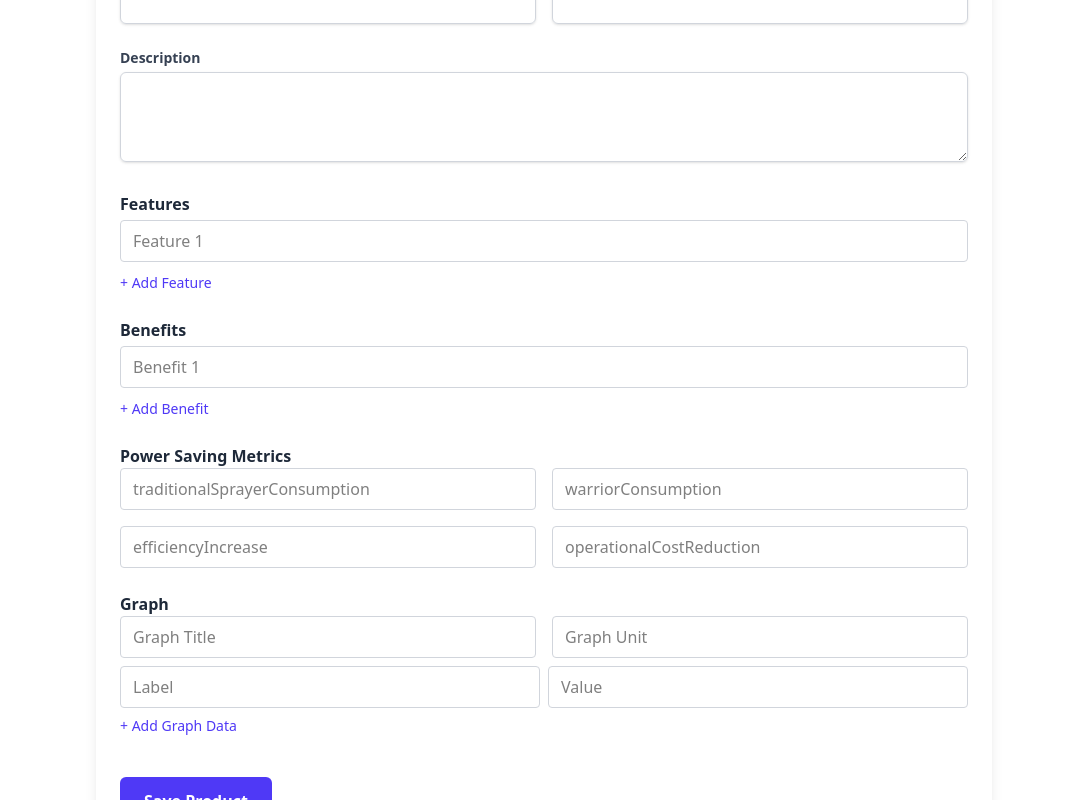
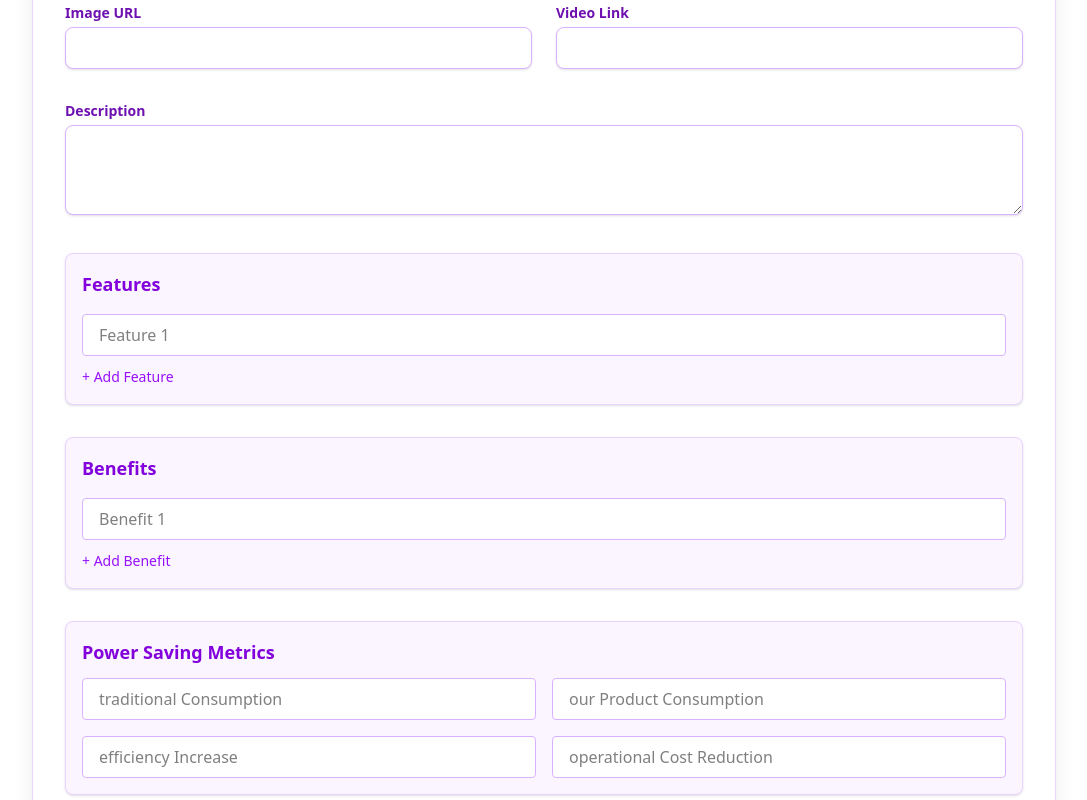
Before and after one commit to SK-Saba-Tarannum/BULLWORK-MOBILITY, a React (Vite) app in the folder frontend-1/frontend/: page /addproduct in a window 1280 px wide. Shown: the part 360-1160 px from the top of the page, without its empty margins (96-1183 px from the left). Built offline with nearby package versions, Linux system fonts and the light colour scheme.

Commit message:
demo page update

```diff
--- a/frontend-1/frontend/src/component/AddProduct.jsx
+++ b/frontend-1/frontend/src/component/AddProduct.jsx
@@ -1,127 +1,3 @@
-// import { useState } from "react";
-
-// export default function AddProduct() {
-//   const [form, setForm] = useState({
-//     name: "",
-//     type: "",
-//     description: "",
-//     tagline: "",
-//     price: "",
-//     stock: 0,
-//     imageUrl: "",
-//     videoLink: "",
-//     category: "",
-//     features: [""],
-//     benefits: [""],
-//     powerSaving: {
-//       traditionalSprayerConsumption: "",
-//       warriorConsumption: "",
-//       efficiencyIncrease: "",
-//       operationalCostReduction: ""
-//     },
-//     graph: {
-//       type: "bar",
-//       title: "",
-//       unit: "",
-//       data: [{ label: "", value: "" }]
-//     }
-//   });
-
-//   const handleChange = (e) => {
-//     setForm({ ...form, [e.target.name]: e.target.value });
-//   };
-
-//   const handleArrayChange = (index, key, value) => {
-//     const newArray = [...form[key]];
-//     newArray[index] = value;
-//     setForm({ ...form, [key]: newArray });
-//   };
-
-//   const handlePowerSavingChange = (key, value) => {
-//     setForm({ ...form, powerSaving: { ...form.powerSaving, [key]: value } });
-//   };
-
-//   const handleGraphDataChange = (index, key, value) => {
-//     const newData = [...form.graph.data];
-//     newData[index][key] = key === "value" ? parseFloat(value) : value;
-//     setForm({ ...form, graph: { ...form.graph, data: newData } });
-//   };
-
-//   const handleSubmit = async (e) => {
-//     e.preventDefault();
-//     try {
-//       const res = await fetch("https://bullwork-mobility.onrender.com/api/products", {
-//         method: "POST",
-//         headers: { "Content-Type": "application/json" },
-//         body: JSON.stringify(form)
-//       });
-//       if (res.ok) alert("Product saved!");
-//     } catch (err) {
-//       console.error("Failed to submit:", err);
-//     }
-//   };
-
-//   return (
-//     <form onSubmit={handleSubmit} className="space-y-4 p-4 max-w-2xl mx-auto">
-//       <input name="name" value={form.name} onChange={handleChange} placeholder="Name" className="input" />
-//       <input name="type" value={form.type} onChange={handleChange} placeholder="Type" className="input" />
-//       <textarea name="description" value={form.description} onChange={handleChange} placeholder="Description" className="input" />
-//       <input name="tagline" value={form.tagline} onChange={handleChange} placeholder="Tagline" className="input" />
-//       <input name="price" type="number" value={form.price} onChange={handleChange} placeholder="Price" className="input" />
-//       <input name="stock" type="number" value={form.stock} onChange={handleChange} placeholder="Stock" className="input" />
-//       <input name="imageUrl" value={form.imageUrl} onChange={handleChange} placeholder="Image URL" className="input" />
-//       <input name="videoLink" value={form.videoLink} onChange={handleChange} placeholder="Video Link" className="input" />
-
-//       {/* Features */}
-//       <div>
-//         <h4>Features</h4>
-//         {form.features.map((feature, i) => (
-//           <input key={i} value={feature} onChange={(e) => handleArrayChange(i, "features", e.target.value)} className="input" />
-//         ))}
-//       </div>
-
-//       {/* Benefits */}
-//       <div>
-//         <h4>Benefits</h4>
-//         {form.benefits.map((benefit, i) => (
-//           <input key={i} value={benefit} onChange={(e) => handleArrayChange(i, "benefits", e.target.value)} className="input" />
-//         ))}
-//       </div>
-
-//       {/* Power Saving */}
-//       <div>
-//         <h4>Power Saving</h4>
-//         {Object.keys(form.powerSaving).map((key) => (
-//           <input
-//             key={key}
-//             value={form.powerSaving[key]}
-//             onChange={(e) => handlePowerSavingChange(key, e.target.value)}
-//             placeholder={key}
-//             className="input"
-//           />
-//         ))}
-//       </div>
-
-//       {/* Graph */}
-//       <div>
-//         <h4>Graph</h4>
-//         <input value={form.graph.title} onChange={(e) => setForm({ ...form, graph: { ...form.graph, title: e.target.value } })} placeholder="Graph Title" className="input" />
-//         <input value={form.graph.unit} onChange={(e) => setForm({ ...form, graph: { ...form.graph, unit: e.target.value } })} placeholder="Unit" className="input" />
-//         {form.graph.data.map((d, i) => (
-//           <div key={i} className="flex space-x-2">
-//             <input value={d.label} onChange={(e) => handleGraphDataChange(i, "label", e.target.value)} placeholder="Label" className="input" />
-//             <input value={d.value} onChange={(e) => handleGraphDataChange(i, "value", e.target.value)} type="number" placeholder="Value" className="input" />
-//           </div>
-//         ))}
-//       </div>
-
-//       <button type="submit" className="btn btn-primary">Submit</button>
-//     </form>
-//   );
-// }
-
-
-
 import { useState } from 'react';
 
 export default function AddProduct() {
@@ -138,8 +14,8 @@ export default function AddProduct() {
     benefits: [''],
     features: [''],
     powerSaving: {
-      traditionalSprayerConsumption: '',
-      warriorConsumption: '',
+      traditionalConsumption: '',
+      ourProductConsumption: '',
       efficiencyIncrease: '',
       operationalCostReduction: '',
     },
@@ -174,54 +50,36 @@ export default function AddProduct() {
     setForm({ ...form, graph: { ...form.graph, data: newData } });
   };
 
-  // const handleSubmit = async (e) => {
-  //   e.preventDefault();
-  //   try {
-  //     const res = await fetch('https://bullwork-mobility.onrender.com/api/products/addproduct', {
-  //       method: 'POST',
-  //       headers: { 'Content-Type': 'application/json' },
-  //       body: JSON.stringify(form),
-  //     });
-  //     if (res.ok) alert('✅ Product saved!');
-  //     else alert('❌ Error saving product.');
-  //   } catch (err) {
-  //     console.error('Failed to submit:', err);
-  //   }
-  // };
-
   const handleSubmit = async (e) => {
     e.preventDefault();
-
-    // Get token from localStorage (or wherever you store it)
-    const token = localStorage.getItem('token'); // or use context
+    const token = localStorage.getItem('token');
 
     try {
       const res = await fetch('https://bullwork-mobility.onrender.com/api/products/addproduct', {
         method: 'POST',
         headers: {
           'Content-Type': 'application/json',
-          Authorization: `Bearer ${token}`, // Include the token here
+          Authorization: `Bearer ${token}`,
         },
         body: JSON.stringify(form),
       });
 
       if (res.ok) {
-        alert('✅ Product saved!');
+        alert(' Product saved!');
       } else if (res.status === 401) {
-        alert('🚫 Unauthorized: Please log in.');
+        alert(' Unauthorized: Please log in.');
       } else {
-        alert('❌ Error saving product.');
+        alert(' Error saving product.');
       }
     } catch (err) {
       console.error('Failed to submit:', err);
-      alert('❌ Submission failed. Check the console for details.');
+      alert(' Submission failed. Check the console for details.');
     }
   };
 
-
   const renderInput = (label, name, type = 'text') => (
     <div>
-      <label className="block text-sm font-semibold text-gray-700 mb-1">
+      <label className="block text-sm font-semibold text-purple-800 mb-1">
         {label}
       </label>
       <input
@@ -229,7 +87,7 @@ export default function AddProduct() {
         type={type}
         value={form[name]}
         onChange={handleChange}
-        className="w-full px-4 py-2 border border-gray-300 rounded-md shadow-sm focus:ring-indigo-500 focus:border-indigo-500"
+        className="w-full px-4 py-2 border border-purple-300 rounded-lg focus:ring-purple-500 focus:border-purple-500 shadow-sm bg-white text-gray-800"
       />
     </div>
   );
@@ -237,13 +95,13 @@ export default function AddProduct() {
   return (
     <form
       onSubmit={handleSubmit}
-      className="max-w-4xl mx-auto p-6 bg-white rounded-lg shadow-lg space-y-6"
+      className="max-w-5xl mx-auto p-8 bg-white border border-purple-200 rounded-2xl shadow-xl space-y-8"
     >
-      <h2 className="text-2xl font-bold text-indigo-700 mb-4">Add Product</h2>
+      <h2 className="text-3xl font-bold text-purple-700 mb-6 text-center">Add New Product</h2>
 
       {/* Basic Info */}
-      <div className="grid grid-cols-1 md:grid-cols-2 gap-4">
-        {renderInput('Name', 'name')}
+      <section className="grid grid-cols-1 md:grid-cols-2 gap-6">
+        {renderInput('Product Name', 'name')}
         {renderInput('Type', 'type')}
         {renderInput('Tagline', 'tagline')}
         {renderInput('Category', 'category')}
@@ -251,138 +109,131 @@ export default function AddProduct() {
         {renderInput('Stock', 'stock', 'number')}
         {renderInput('Image URL', 'imageUrl')}
         {renderInput('Video Link', 'videoLink')}
-      </div>
+      </section>
 
       {/* Description */}
-      <div>
-        <label className="block text-sm font-semibold text-gray-700 mb-1">
-          Description
-        </label>
+      <section>
+        <label className="block text-sm font-semibold text-purple-800 mb-1">Description</label>
         <textarea
           name="description"
           value={form.description}
           onChange={handleChange}
           rows={3}
-          className="w-full px-4 py-2 border border-gray-300 rounded-md shadow-sm focus:ring-indigo-500 focus:border-indigo-500"
+          className="w-full px-4 py-2 border border-purple-300 rounded-lg focus:ring-purple-500 focus:border-purple-500 shadow-sm bg-white text-gray-800"
         />
-      </div>
+      </section>
 
       {/* Features */}
-      <div>
-        <h3 className="font-semibold text-gray-800">Features</h3>
+      <section className="bg-purple-50 p-4 rounded-lg border border-purple-200 shadow-sm">
+        <h3 className="text-lg font-semibold text-purple-700 mb-3">Features</h3>
         {form.features.map((feature, i) => (
           <input
             key={i}
             value={feature}
             onChange={(e) => handleArrayChange(i, 'features', e.target.value)}
-            className="w-full mt-1 mb-2 px-3 py-2 border border-gray-300 rounded"
+            className="w-full mt-1 mb-2 px-4 py-2 border border-purple-300 rounded bg-white"
             placeholder={`Feature ${i + 1}`}
           />
         ))}
         <button
           type="button"
-          onClick={() =>
-            setForm({ ...form, features: [...form.features, ''] })
-          }
-          className="text-indigo-600 text-sm hover:underline"
+          onClick={() => setForm({ ...form, features: [...form.features, ''] })}
+          className="text-purple-600 text-sm hover:underline"
         >
           + Add Feature
         </button>
-      </div>
+      </section>
 
       {/* Benefits */}
-      <div>
-        <h3 className="font-semibold text-gray-800">Benefits</h3>
+      <section className="bg-purple-50 p-4 rounded-lg border border-purple-200 shadow-sm">
+        <h3 className="text-lg font-semibold text-purple-700 mb-3">Benefits</h3>
         {form.benefits.map((benefit, i) => (
           <input
             key={i}
             value={benefit}
             onChange={(e) => handleArrayChange(i, 'benefits', e.target.value)}
-            className="w-full mt-1 mb-2 px-3 py-2 border border-gray-300 rounded"
+            className="w-full mt-1 mb-2 px-4 py-2 border border-purple-300 rounded bg-white"
             placeholder={`Benefit ${i + 1}`}
           />
         ))}
         <button
           type="button"
-          onClick={() =>
-            setForm({ ...form, benefits: [...form.benefits, ''] })
-          }
-          className="text-indigo-600 text-sm hover:underline"
+          onClick={() => setForm({ ...form, benefits: [...form.benefits, ''] })}
+          className="text-purple-600 text-sm hover:underline"
         >
           + Add Benefit
         </button>
-      </div>
+      </section>
 
-      {/* Power Saving */}
-      <div>
-        <h3 className="font-semibold text-gray-800">Power Saving Metrics</h3>
+      {/* Power Saving Metrics */}
+      <section className="bg-purple-50 p-4 rounded-lg border border-purple-200 shadow-sm">
+        <h3 className="text-lg font-semibold text-purple-700 mb-3">Power Saving Metrics</h3>
         <div className="grid grid-cols-1 md:grid-cols-2 gap-4">
           {Object.keys(form.powerSaving).map((key) => (
             <input
               key={key}
               value={form.powerSaving[key]}
               onChange={(e) => handlePowerSavingChange(key, e.target.value)}
-              placeholder={key}
-              className="w-full px-3 py-2 border border-gray-300 rounded"
+              placeholder={key.replace(/([A-Z])/g, ' $1')}
+              className="w-full px-4 py-2 border border-purple-300 rounded bg-white"
             />
           ))}
         </div>
-      </div>
+      </section>
 
-      {/* Graph */}
-      <div>
-        <h3 className="font-semibold text-gray-800">Graph</h3>
-        <div className="grid grid-cols-1 md:grid-cols-2 gap-4">
+      {/* Graph Section */}
+      <section className="bg-purple-50 p-4 rounded-lg border border-purple-200 shadow-sm">
+        <h3 className="text-lg font-semibold text-purple-700 mb-3">Graph Details</h3>
+        <div className="grid grid-cols-1 md:grid-cols-2 gap-4 mb-2">
           <input
             value={form.graph.title}
-            onChange={(e) =>
-              setForm({ ...form, graph: { ...form.graph, title: e.target.value } })
-            }
+            onChange={(e) => setForm({ ...form, graph: { ...form.graph, title: e.target.value } })}
             placeholder="Graph Title"
-            className="w-full px-3 py-2 border border-gray-300 rounded"
+            className="w-full px-4 py-2 border border-purple-300 rounded bg-white"
           />
           <input
             value={form.graph.unit}
-            onChange={(e) =>
-              setForm({ ...form, graph: { ...form.graph, unit: e.target.value } })
-            }
+            onChange={(e) => setForm({ ...form, graph: { ...form.graph, unit: e.target.value } })}
             placeholder="Graph Unit"
-            className="w-full px-3 py-2 border border-gray-300 rounded"
+            className="w-full px-4 py-2 border border-purple-300 rounded bg-white"
           />
         </div>
         {form.graph.data.map((d, i) => (
-          <div key={i} className="flex gap-2 mt-2">
+          <div key={i} className="flex gap-3 mt-2">
             <input
               value={d.label}
               onChange={(e) => handleGraphDataChange(i, 'label', e.target.value)}
               placeholder="Label"
-              className="w-full px-3 py-2 border border-gray-300 rounded"
+              className="w-full px-4 py-2 border border-purple-300 rounded bg-white"
             />
             <input
               value={d.value}
               type="number"
               onChange={(e) => handleGraphDataChange(i, 'value', e.target.value)}
               placeholder="Value"
-              className="w-full px-3 py-2 border border-gray-300 rounded"
+              className="w-full px-4 py-2 border border-purple-300 rounded bg-white"
             />
           </div>
         ))}
         <button
           type="button"
           onClick={() =>
-            setForm({ ...form, graph: { ...form.graph, data: [...form.graph.data, { label: '', value: '' }] } })
+            setForm({
+              ...form,
+              graph: { ...form.graph, data: [...form.graph.data, { label: '', value: '' }] },
+            })
           }
-          className="text-indigo-600 text-sm hover:underline mt-2"
+          className="text-purple-600 text-sm hover:underline mt-3"
         >
           + Add Graph Data
         </button>
-      </div>
+      </section>
 
       {/* Submit */}
-      <div className="pt-4">
+      <div className="pt-6 text-center">
         <button
           type="submit"
-          className="w-full md:w-auto px-6 py-3 bg-indigo-600 text-white rounded-md font-semibold hover:bg-indigo-700 transition"
+          className="w-full md:w-auto px-10 py-4 bg-gradient-to-r from-purple-600 to-purple-800 text-white font-bold rounded-xl shadow-md hover:from-purple-700 hover:to-purple-900 transition duration-300"
         >
           Save Product
         </button>
```
Also changed, not shown: frontend-1/frontend/src/component/AllProducts.jsx (+0 -12 lines), frontend-1/frontend/src/component/BookDemo.jsx (+43 -6 lines), 1 other file (tests, documents, lock files or other folders).
